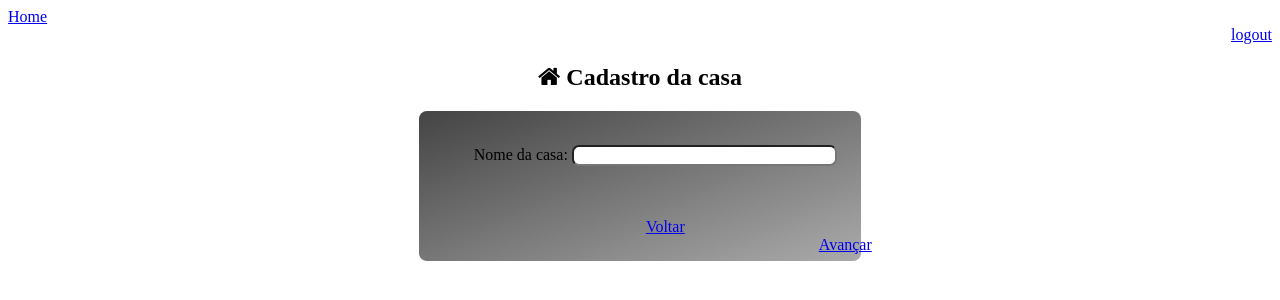
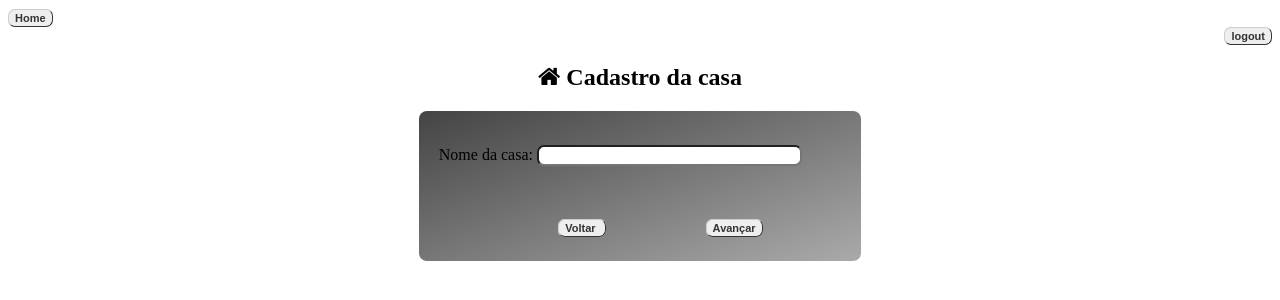
Before and after one commit to reduPKR/projeto_casa_python, a Django app: page /cadastrar/ in a window 1280 px wide. Shown: the top 300 px of the page. Run offline with Django 3.2, Linux system fonts and the light colour scheme.

Commit message:
Corrigi a navegavao e separei as categorias

```diff
--- /dev/null
+++ b/projeto_casa/core/pages/casa/views.py
@@ -0,0 +1,27 @@
+from django.shortcuts import render, redirect
+from core.models import *
+
+def ListarCasas(request):
+    casas = Casa.objects.all()
+    dados = {'titulo':'Lista de casas', 'casas':casas}
+    return render(request, 'casas/listar.html', dados)
+
+etapa = 0
+def Cadastrar(request):
+    dados = {
+        'titulo':'Cadastrar nova casa',
+        'etapa': etapa
+    }
+
+    return render(request, 'casas/cadastrar.html', dados)
+
+def AvancarEtapa(request):
+    global etapa
+    etapa = etapa + 1
+    return redirect('/cadastrar/')
+
+def VoltarEtapa(request):
+    global etapa
+    etapa = etapa-1
+
+    return redirect('/cadastrar/')
--- a/projeto_casa/core/pages/gerador_testes/views.py
+++ b/projeto_casa/core/pages/gerador_testes/views.py
@@ -1,10 +1,5 @@
 from django.shortcuts import render, redirect
 from core.models import *
-
-def ListarCasas(request):
-    casas = Casa.objects.all()
-    dados = {'titulo':'Lista de casas', 'casas':casas}
-    return render(request, 'gerador_testes/listar.html', dados)
 
 def Configurar(request):
     categorias = Categoria.objects.all()
@@ -133,29 +128,3 @@ def DeleteEquipamentos(request,id):
         if item:
             item.delete()
     return redirect('/equipamentos/')
-
-#Cadastrar casa
-def Cadastrar(request):
-    dados = {
-        'titulo':'Cadastrar nova casa',
-        'etapa': 0
-    }
-    return render(request, 'gerador_testes/cadastrar.html', dados)
-
-def AvancarEtapa(request,etapa):
-    etapa = etapa+1
-    dados = {
-        'titulo':'Cadastrar nova casa',
-        'etapa': etapa
-    }
-
-    return render(request, 'gerador_testes/cadastrar.html', dados)
-
-def VoltarEtapa(request,etapa):
-    etapa = etapa-1
-    dados = {
-        'titulo':'Cadastrar nova casa',
-        'etapa': etapa
-    }
-
-    return render(request, 'gerador_testes/cadastrar.html', dados)
--- a/projeto_casa/projeto_casa/urls.py
+++ b/projeto_casa/projeto_casa/urls.py
@@ -18,6 +18,7 @@ from django.urls import path
 from django.views.generic import RedirectView
 from core import views
 from core.pages.gerador_testes import views as gt
+from core.pages.casa import views as Cadastro
 
 urlpatterns = [
     path('admin/', admin.site.urls),
@@ -42,8 +43,8 @@ urlpatterns = [
     path('equipamentos/excluir/<int:id>/', gt.DeleteEquipamentos),
 
     #Casa
-    path('listar/', gt.ListarCasas),
-    path('cadastrar/', gt.Cadastrar),
-    path('cadastrar/avancar/<int:etapa>/', gt.AvancarEtapa),
-    path('cadastrar/voltar/<int:etapa>/', gt.VoltarEtapa),
+    path('listar/', Cadastro.ListarCasas),
+    path('cadastrar/', Cadastro.Cadastrar),
+    path('cadastrar/avancar/', Cadastro.AvancarEtapa),
+    path('cadastrar/voltar/', Cadastro.VoltarEtapa),
 ]
--- a/projeto_casa/static/css/style.css
+++ b/projeto_casa/static/css/style.css
@@ -66,6 +66,20 @@ p {
     padding-left: 20px;
 }
 
+a {
+    border-radius: 7px;
+    font: bold 11px Arial;
+    text-decoration: none;
+    background-color: #EEEEEE;
+    color: #333333;
+    padding: 2px 6px 2px 6px;
+    border-top: 1px solid #CCCCCC;
+    border-right: 1px solid #333333;
+    border-bottom: 1px solid #333333;
+    border-left: 1px solid #CCCCCC;
+  }
+
+
 input {
     border-radius: 7px;
 }
--- a/projeto_casa/templates/gerador_testes/cadastrar.html
+++ b/projeto_casa/templates/casas/cadastrar.html
@@ -13,13 +13,15 @@
                 </p>
             {% endif %}
             <br><br>
-            <a type="button" style="margin-left: 40px;" href="/cadastrar/voltar/{{etapa}}">
+        </form>
+        <div align='center'>
+            <a style="margin-left: 100px;" href="/cadastrar/voltar">
                 Voltar
             </a>
-            <a type="button" style="margin-left: 400px;" href="/cadastrar/avancar/{{etapa}}">
+            <a style="margin-left: 100px;" href="/cadastrar/avancar">
                 Avançar
             </a>
-        </form>
+        </div>
     </div>
 </div>
 {% endblock %}
```
Also changed, not shown: projeto_casa/templates/casas/listar.html (renamed from projeto_casa/templates/gerador_testes/listar.html).
